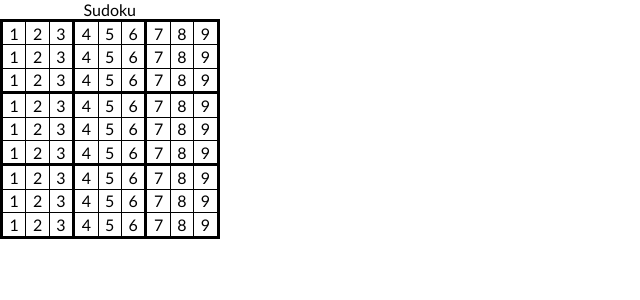
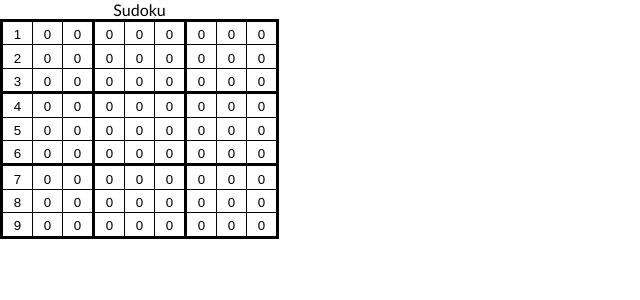
Before and after one commit to GeorgeSpark-Stahl/react-sudoku, a React (Create React App) app: page / in a window 1280 px wide. Shown: the top 300 px of the page, without its empty margins (0-640 px from the left). Built offline with nearby package versions, Linux system fonts and the light colour scheme.

Commit message:
Add Input Box

```diff
--- a/src/App.css
+++ b/src/App.css
@@ -40,3 +40,15 @@
 table { border-collapse: collapse; font-family: Calibri, sans-serif; }
 colgroup, tbody { border: solid medium; }
 td { border: solid thin; height: 1.4em; width: 1.4em; text-align: center; padding: 0; }
+
+input {
+  text-align: center;
+  border-top-style: hidden;
+  border-right-style: hidden;
+  border-left-style: hidden;
+  border-bottom-style: hidden;
+}
+
+input:focus {
+  outline: none;
+}
--- a/src/App.tsx
+++ b/src/App.tsx
@@ -4,19 +4,32 @@ import './App.css';
 import { utils } from './utils';
 
 function App() {
+  const [table, setTable] = useState([[1,0,0,0,0,0,0,0,0],
+                                      [2,0,0,0,0,0,0,0,0],
+                                      [3,0,0,0,0,0,0,0,0],
+                                      [4,0,0,0,0,0,0,0,0],
+                                      [5,0,0,0,0,0,0,0,0],
+                                      [6,0,0,0,0,0,0,0,0],
+                                      [7,0,0,0,0,0,0,0,0],
+                                      [8,0,0,0,0,0,0,0,0],
+                                      [9,0,0,0,0,0,0,0,0]]);
   return (
     <table>
         <caption>Sudoku</caption>
         <colgroup><col/><col/><col/></colgroup>
         <colgroup><col/><col/><col/></colgroup>
         <colgroup><col/><col/><col/></colgroup>
-        {utils.range(1, 3).map(groupId => (
+        {utils.range(0, 2).map(groupId => (
           <tbody key={groupId}>
-            {utils.range(1, 3).map(rowId => (
+            {utils.range(0, 2).map(rowId => (
               <tr key={rowId}>
-                {utils.range(1, 9).map(columnId => (
+                {utils.range(0, 8).map(columnId => (
                   <td key={columnId}>
-                    {columnId}
+                    <input
+                      value={table[groupId*3+rowId][columnId]}
+                      readOnly={true}
+                      size={1} >
+                    </input>
                   </td>
                 ))}
               </tr>
```
